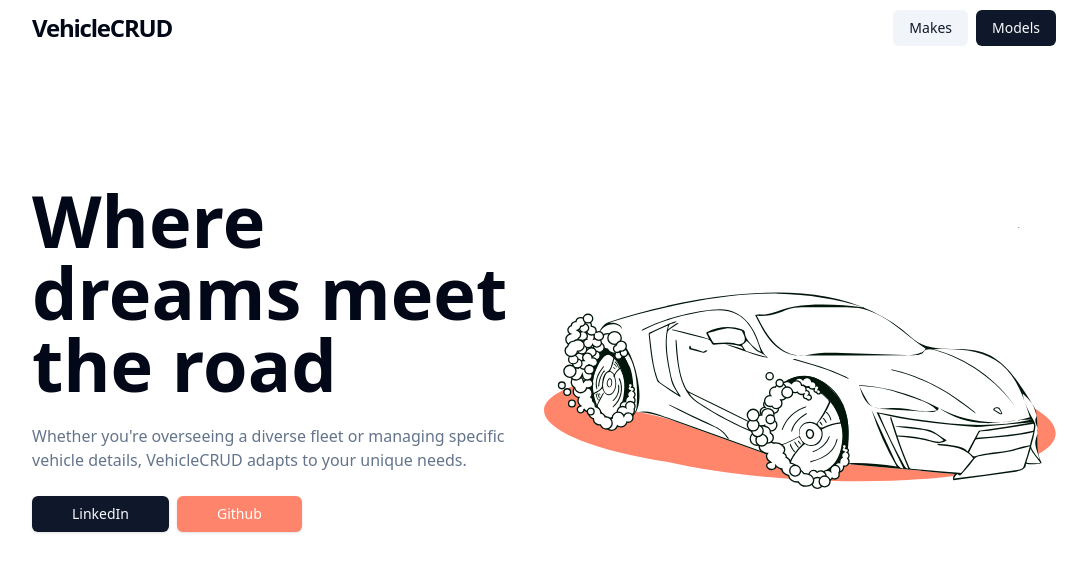
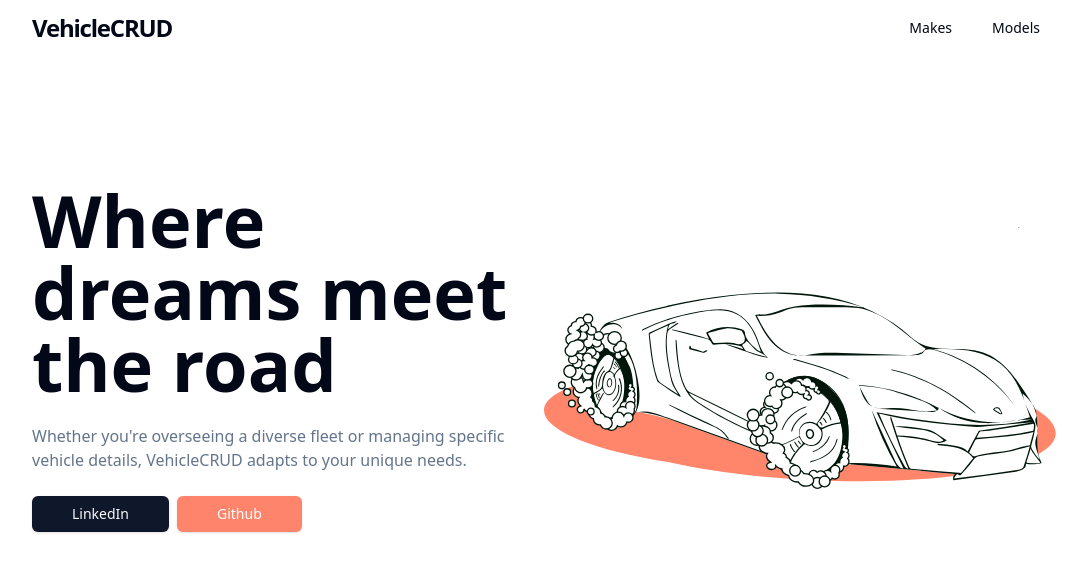
Before and after one commit to fhala03/vehicle-crud, a React (Vite) app: page / in a window 1280 px wide. Shown: the top 572 px of the page, without its empty margins (96-1183 px from the left). Built offline with nearby package versions, Linux system fonts and the light colour scheme; no server answers; the database is empty.

Commit message:
navbar changes

```diff
--- a/src/App.tsx
+++ b/src/App.tsx
@@ -11,8 +11,8 @@ function App() {
     <Routes>
       <Route element={<SharedLayout />}>
         <Route path="/" element={<LandingPage />} />
-        <Route path="/vehicle-makes" element={<VehicleMakesPage />} />
-        <Route path="/vehicle-models" element={<VehicleModelsPage />} />
+        <Route path="/makes" element={<VehicleMakesPage />} />
+        <Route path="/models" element={<VehicleModelsPage />} />
         <Route path="/:id/editMake" element={<EditVehicleMake />} />
         <Route path="/:id/editModel" element={<EditVehicleModel />} />
         <Route path="*" element={<LandingPage />} />
--- a/src/components/navbar.tsx
+++ b/src/components/navbar.tsx
@@ -1,26 +1,32 @@
 import { cn } from "@/lib/utils";
-import { Link } from "react-router-dom";
-import { Button } from "./ui/button";
+import { Link, useLocation } from "react-router-dom";
+import { Routes } from "@/utils/routes";
 
 const Navbar = () => {
+  const location = useLocation();
+
   return (
     <header className={cn(`sticky inset-x-0 top-0 z-30 w-full transition-all bg-background`)}>
       <div className="flex h-14 items-center justify-between py-6">
         <div className="flex items-center gap-8">
           <Link to={"/"} className="items-center flex gap-1">
-            <h1 className=" text-2xl font-bold tracking-tighter">VehicleCRUD</h1>
+            <h1 className="text-2xl font-bold tracking-tighter">VehicleCRUD</h1>
           </Link>
         </div>
 
         <div className="flex items-center gap-2">
-          <Link to={"/vehicle-makes"}>
-            <Button className="shadow-none" variant={"secondary"}>
-              Makes
-            </Button>
-          </Link>
-          <Link to={"/vehicle-models"}>
-            <Button className="shadow-none">Models</Button>
-          </Link>
+          {Routes.map((route) => (
+            <Link
+              key={route.href}
+              to={route.href}
+              className={cn(
+                "flex w-full cursor-pointer text-sm font-medium rounded-md px-4 py-2 transition-all",
+                location.pathname === route.href && "bg-secondary"
+              )}
+            >
+              <div className="flex flex-1 items-center">{route.label}</div>
+            </Link>
+          ))}
         </div>
       </div>
     </header>
--- /dev/null
+++ b/src/utils/routes.ts
@@ -0,0 +1,10 @@
+export const Routes = [
+  {
+    label: "Makes",
+    href: "/makes",
+  },
+  {
+    label: "Models",
+    href: "/models",
+  },
+];
```
